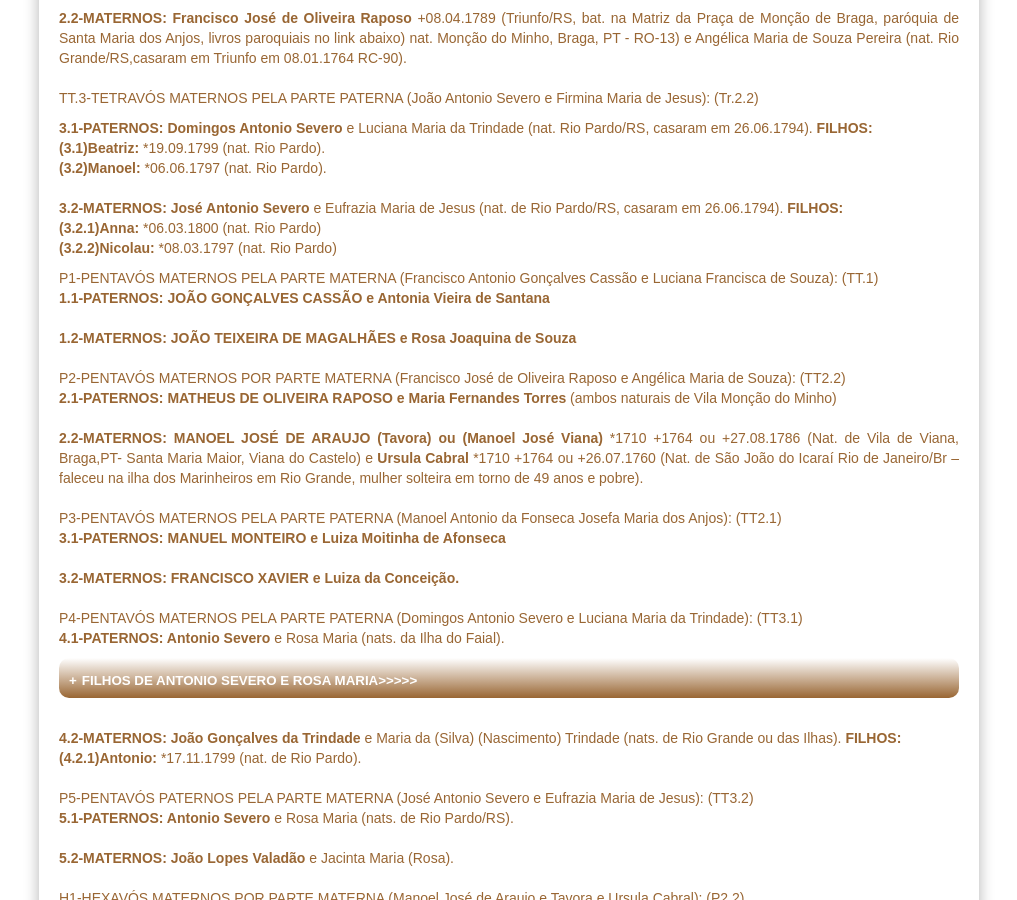
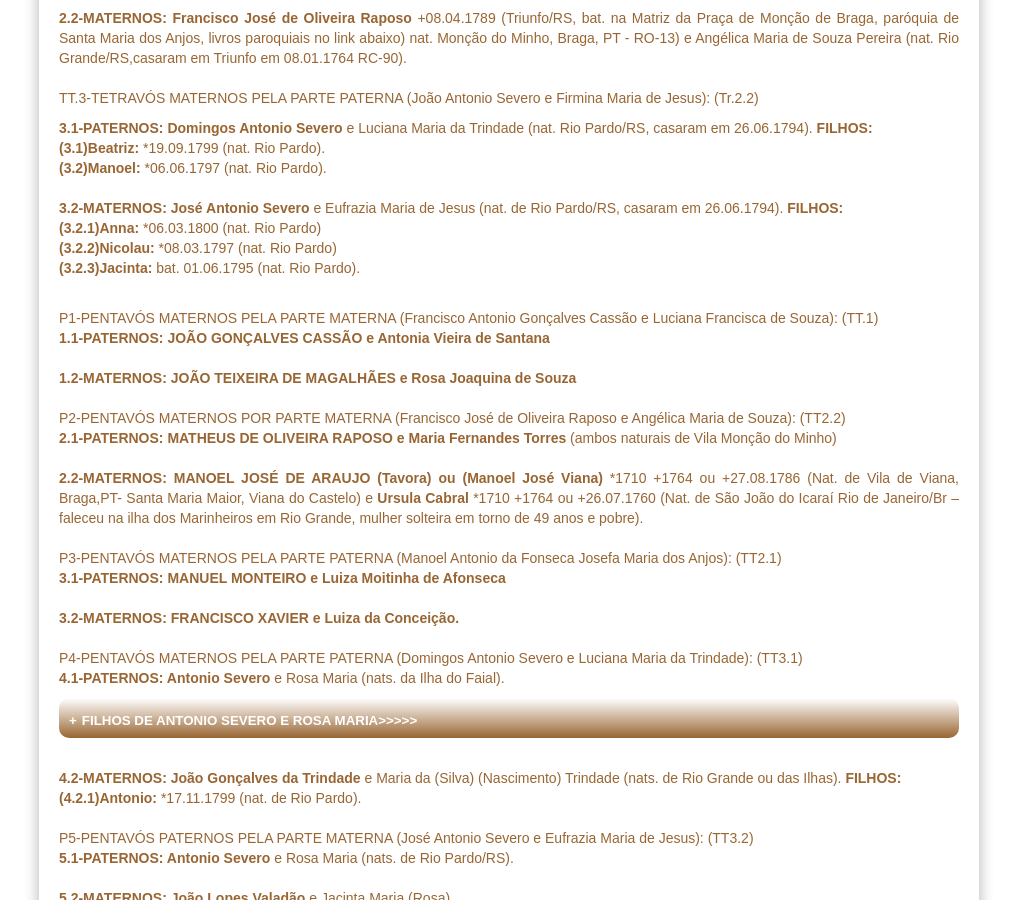
Before and after one commit to claudiovargas1955/claudiovargas1955.github.io, a Jekyll site: the page built from _pages/arvore-genealogica-de-costados-de-florisbella.html, in a window 1280 px wide and 900 px high, scrolled down 1891 px. Shown: the whole window, without its empty margins (131-1148 px from the left). Built offline with Jekyll 4.4.1, drawn with Linux system fonts in a browser that asks for light colours; some web fonts are replaced.

Commit message:
Update arvore-genealogica-de-costados-de-florisbella.html

```diff
--- a/_pages/arvore-genealogica-de-costados-de-florisbella.html
+++ b/_pages/arvore-genealogica-de-costados-de-florisbella.html
@@ -495,6 +495,7 @@ TT.3-TETRAVÓS MATERNOS PELA PARTE PATERNA (João Antonio Severo e Firmina Maria
 <b>3.2-MATERNOS: José Antonio Severo </b>e Eufrazia Maria de Jesus (nat. de Rio Pardo/RS, casaram em 26.06.1794). <b>FILHOS:</b><br>
  <b>(3.2.1)Anna: </b>*06.03.1800 (nat. Rio Pardo)<br>
  <b>(3.2.2)Nicolau: </b>*08.03.1797 (nat. Rio Pardo)<br>
+ <b>(3.2.3)Jacinta: </b>bat. 01.06.1795 (nat. Rio Pardo).<br><br>
 
 <p> P1-PENTAVÓS MATERNOS PELA PARTE MATERNA (Francisco Antonio Gonçalves Cassão e Luciana Francisca de Souza): (TT.1)<br/>
  <b>1.1-PATERNOS: JOÃO GONÇALVES CASSÃO e Antonia Vieira de Santana</b> <br/><br/>
```
